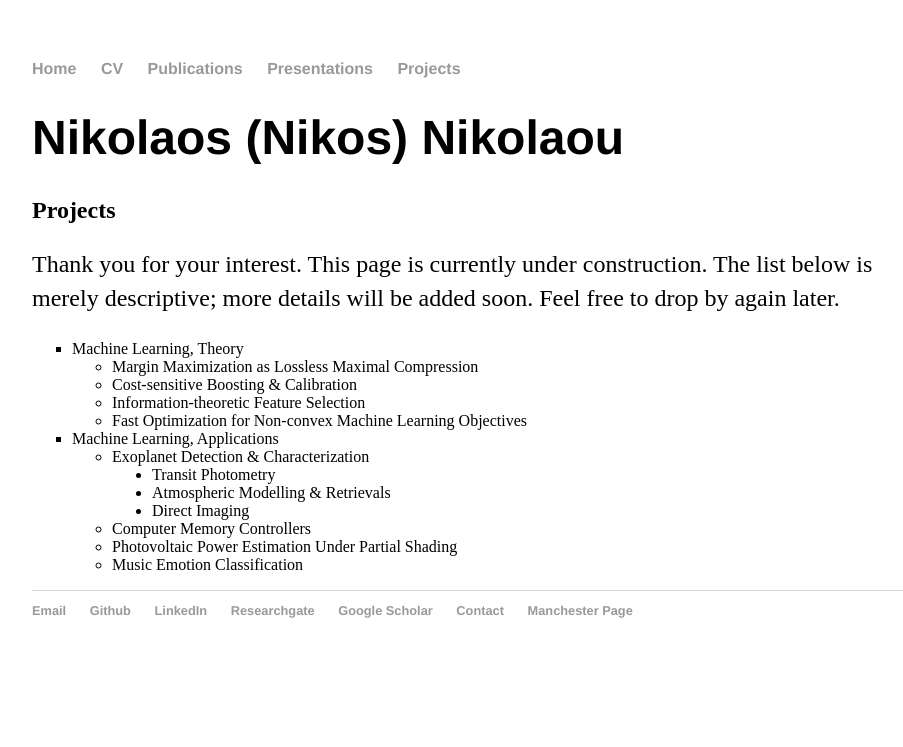
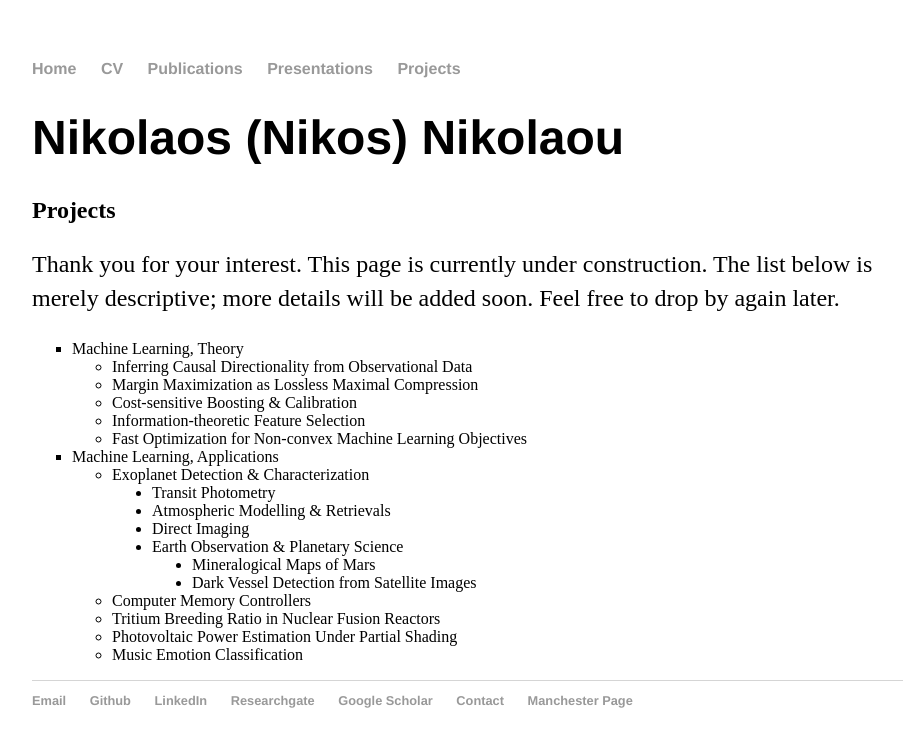
Before and after one commit to nnikolaou/nnikolaou.github.io, a Jekyll site: the page projects.html, which Jekyll copies as it is, in a window 1280 px wide. Shown: the top 747 px of the page, without its empty margins (160-1063 px from the left). Built offline with Jekyll 4.4.1, drawn with Linux system fonts in a browser that asks for light colours.

Commit message:
Update projects.html

```diff
--- a/projects.html
+++ b/projects.html
@@ -37,6 +37,7 @@
 				        <ul style="list-style-type:square">
   						<li>Machine Learning, Theory</li>
 						<ul style="list-style-type:circle">
+							<li>Inferring Causal Directionality from Observational Data</li>
   							<li>Margin Maximization as Lossless Maximal Compression</li>
   							<li>Cost-sensitive Boosting & Calibration</li>
 							<li>Information-theoretic Feature Selection</li>
@@ -49,8 +50,14 @@
 								<li>Transit Photometry</li>
 								<li>Atmospheric Modelling & Retrievals</li>
 								<li>Direct Imaging</li>
+							<li>Earth Observation & Planetary Science</li>
+							<ul style="list-style-type:disc">
+								<li>Mineralogical Maps of Mars</li>
+								<li>Dark Vessel Detection from Satellite Images</li>
+							</ul>
 							</ul>
   							<li>Computer Memory Controllers</li>
+							<li>Tritium Breeding Ratio in Nuclear Fusion Reactors</li>
 							<li>Photovoltaic Power Estimation Under Partial Shading</li>
 							<li>Music Emotion Classification</li>
 						</ul>
```
